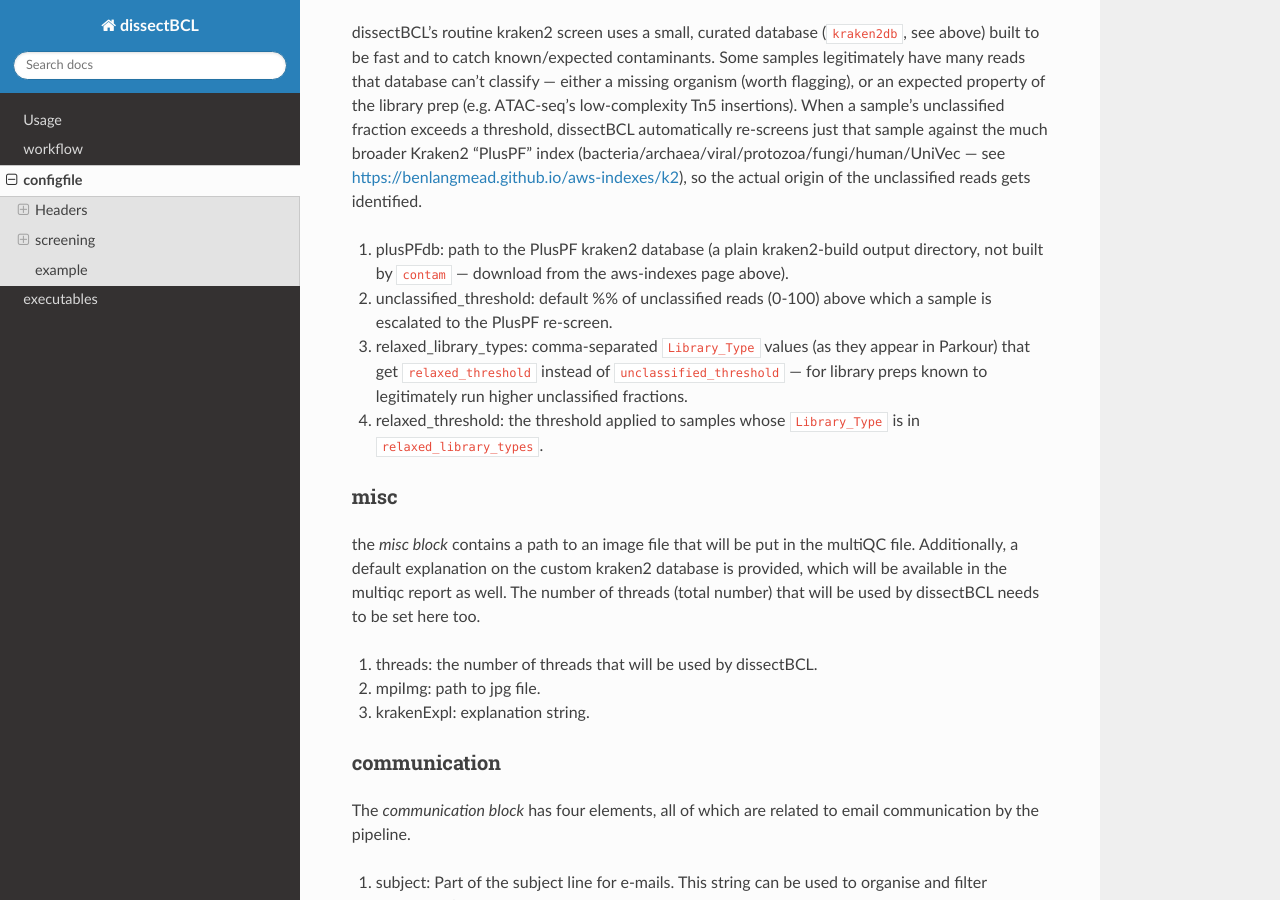
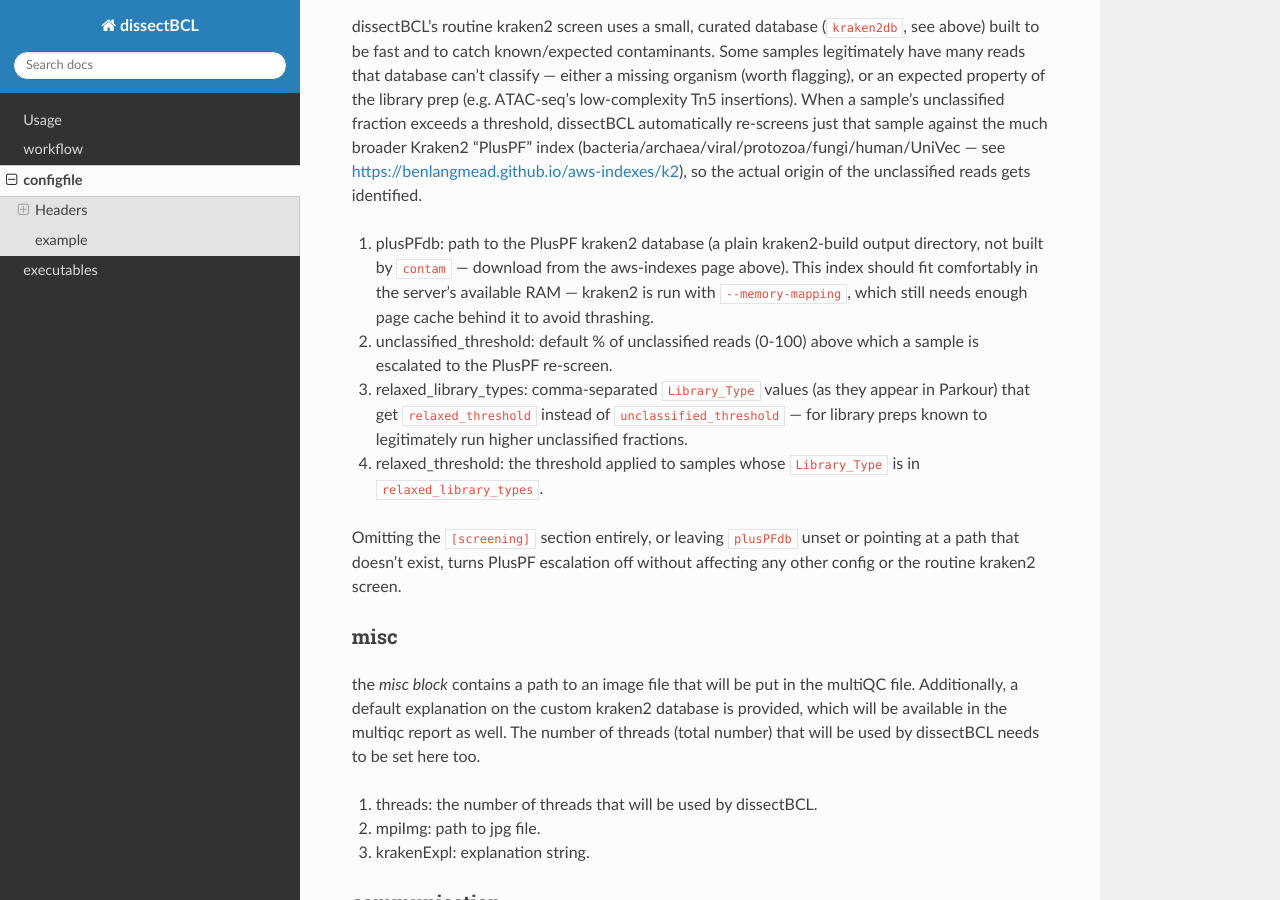
Before and after one commit to maxplanck-ie/dissectBCL, a Sphinx documentation site: the page built from docs/config.rst, in a window 1280 px wide and 900 px high, scrolled down 1939 px. Built offline with Sphinx 7.4.7 and the Read the Docs theme 3.1.0, drawn with Linux system fonts in a browser that asks for light colours.

Commit message:
docs: fix PlusPF screening section heading level and prose accuracy
The screening heading used ^^^^^ (already claimed by a deeper heading elsewhere in the file), which caused misc/communication to render as its children in the TOC instead of siblings; switched to ---- to match every sibling section. Also: reworded executables.rst's PlusPF paragraph, which incorrectly claimed the escalation result appears in the multiQC report -- it is deliberately excluded via fn_ignore_files and only ever shown in the core-team email. Fixed a stray %% (configparser-escaping leftover) rendering literally in the built HTML. Documented that omitting [screening], or leaving plusPFdb unset/pointing at a nonexistent path, turns escalation off without touching any other config, and noted plusPFdb should be sized to fit the server's available RAM for --memory-mapping to be effective.

```diff
--- a/docs/config.rst
+++ b/docs/config.rst
@@ -86,7 +86,7 @@
 .. _screening:
 
 screening
-^^^^^^^^^
+---------
 
 dissectBCL's routine kraken2 screen uses a small, curated database (``kraken2db``,
 see above) built to be fast and to catch known/expected contaminants. Some
@@ -101,8 +101,10 @@
 
 #. plusPFdb: path to the PlusPF kraken2 database (a plain kraken2-build
    output directory, not built by ``contam`` — download from the aws-indexes
-   page above).
-#. unclassified_threshold: default %% of unclassified reads (0-100) above
+   page above). This index should fit comfortably in the server's
+   available RAM — kraken2 is run with ``--memory-mapping``, which still
+   needs enough page cache behind it to avoid thrashing.
+#. unclassified_threshold: default % of unclassified reads (0-100) above
    which a sample is escalated to the PlusPF re-screen.
 #. relaxed_library_types: comma-separated ``Library_Type`` values (as they
    appear in Parkour) that get ``relaxed_threshold`` instead of
@@ -110,6 +112,10 @@
    higher unclassified fractions.
 #. relaxed_threshold: the threshold applied to samples whose
    ``Library_Type`` is in ``relaxed_library_types``.
+
+Omitting the ``[screening]`` section entirely, or leaving ``plusPFdb``
+unset or pointing at a path that doesn't exist, turns PlusPF escalation
+off without affecting any other config or the routine kraken2 screen.
 
 .. _misc:
 
```
Also changed, not shown: docs/executables.rst (+4 -3 lines).
